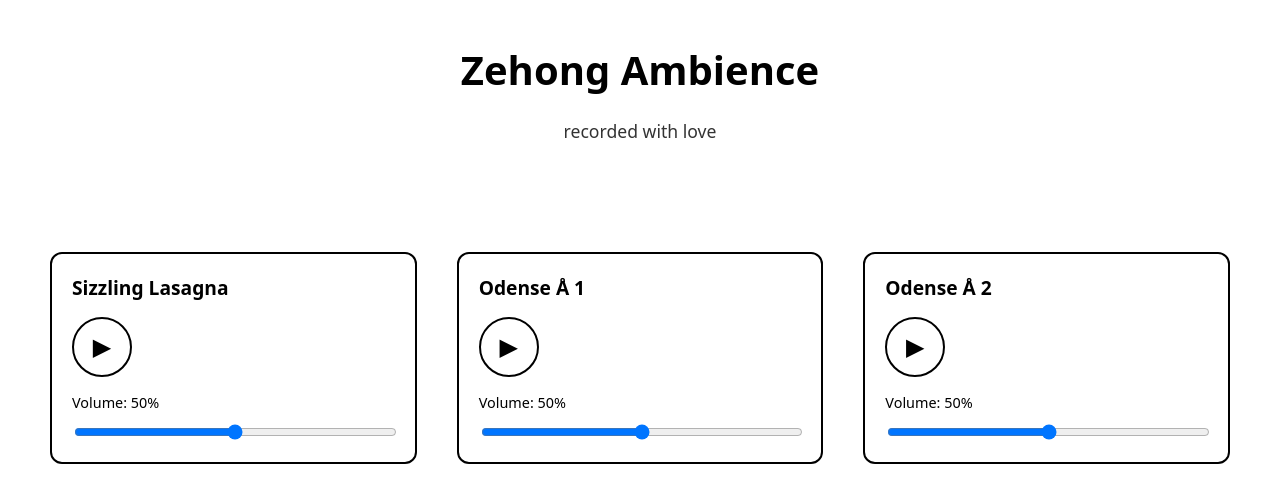
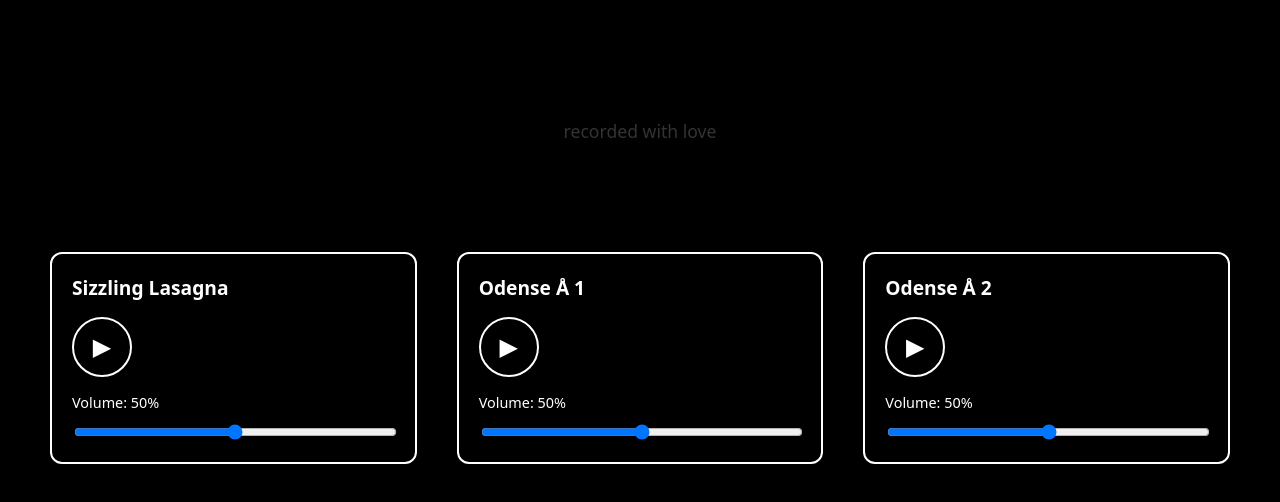
Before and after one commit to augustdominik/ambiences, a React (Vite) app: page / in a window 1280 px wide. Shown: the top 502 px of the page. Built offline with nearby package versions, Linux system fonts and the light colour scheme; no server answers.

Commit message:
Switch to dark theme with inverted colors

```diff
--- a/src/App.css
+++ b/src/App.css
@@ -1,6 +1,6 @@
 .app {
   min-height: 100vh;
-  background: white;
+  background: black;
   color: black;
   padding: 20px;
 }
--- a/src/components/SoundPlayer.css
+++ b/src/components/SoundPlayer.css
@@ -1,10 +1,10 @@
 .sound-player {
-  background: white;
-  border: 2px solid black;
+  background: black;
+  border: 2px solid white;
   border-radius: 12px;
   padding: 20px;
   margin: 10px;
-  color: black;
+  color: white;
   min-width: 250px;
 }
 
@@ -17,9 +17,9 @@
   width: 60px;
   height: 60px;
   border-radius: 50%;
-  border: 2px solid black;
-  background: white;
-  color: black;
+  border: 2px solid white;
+  background: black;
+  color: white;
   font-size: 24px;
   cursor: pointer;
   transition: transform 0.2s;
@@ -45,8 +45,8 @@
 .spinner {
   width: 24px;
   height: 24px;
-  border: 3px solid #f3f3f3;
-  border-top: 3px solid black;
+  border: 3px solid #333;
+  border-top: 3px solid white;
   border-radius: 50%;
   animation: spin 1s linear infinite;
 }
--- a/src/index.css
+++ b/src/index.css
@@ -12,8 +12,8 @@ body {
   margin: 0;
   padding: 0;
   min-height: 100vh;
-  background-color: white;
-  color: black;
+  background-color: black;
+  color: white;
 }
 
 #root {
```
